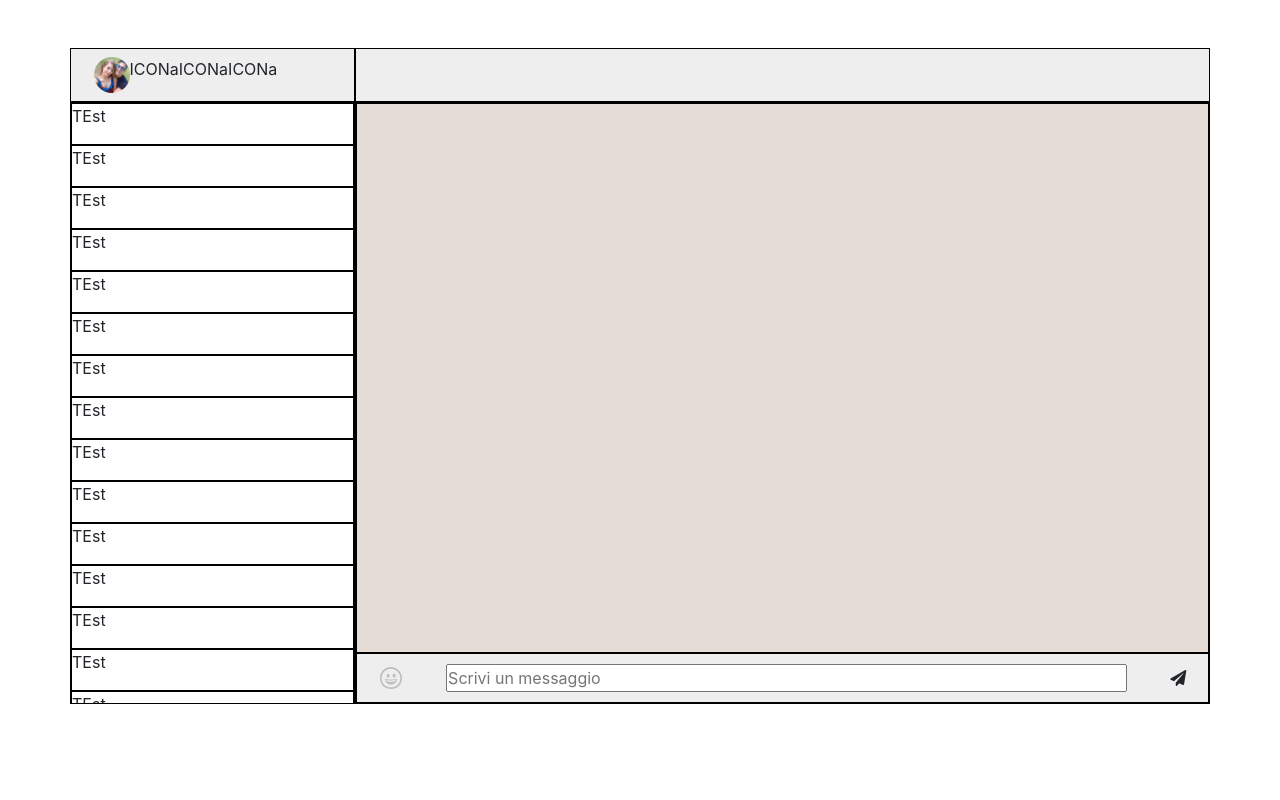
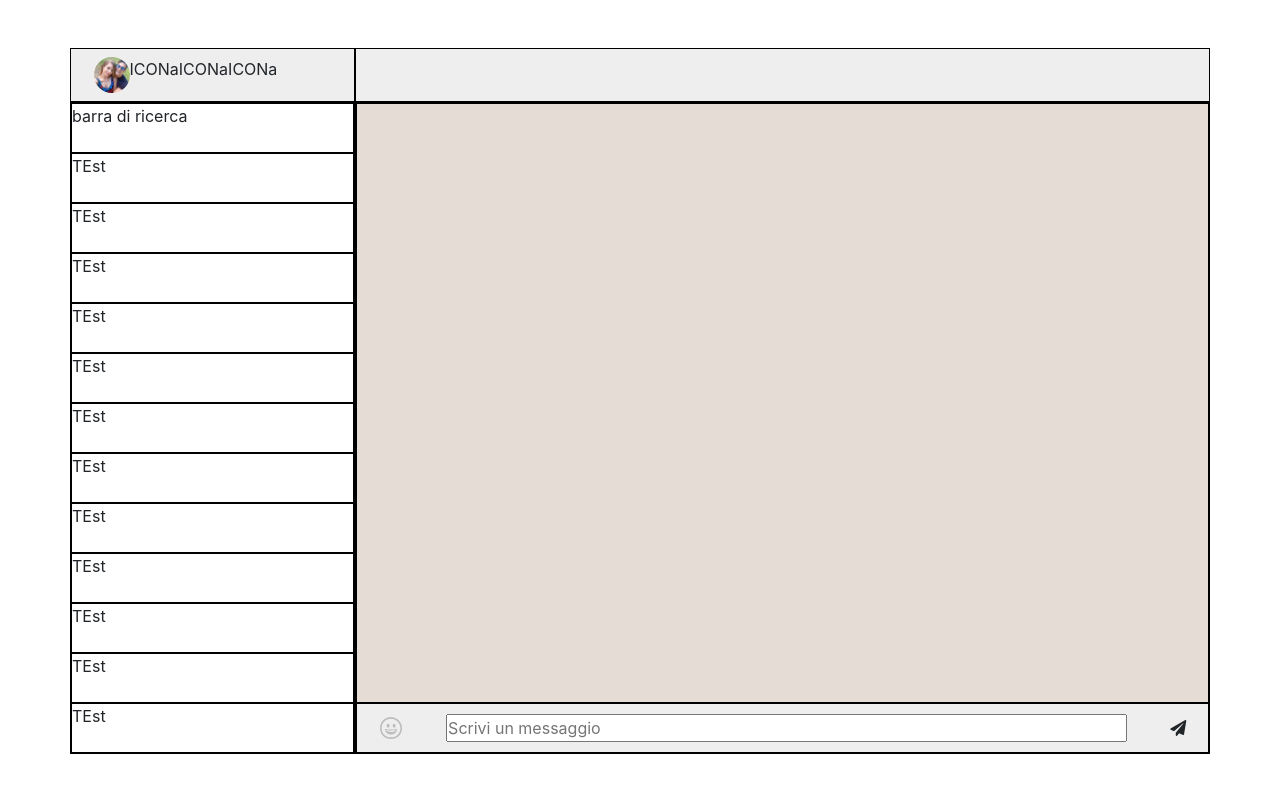
Before and after one commit to Mr2803/js-html-css-boolzap, a plain HTML site: page index.html in a window 1280 px wide. Drawn offline with nearby package versions, Linux system fonts and the light colour scheme.

Commit message:
add "search bar"

```diff
--- a/css/style.css
+++ b/css/style.css
@@ -4,13 +4,14 @@
    box-sizing: border-box;
 }
 
-.noPadding{
+.noPadding-margin{
    padding:0 !important;
+   margin:0 !important;
 }
 
 .debug{
    border:1px solid black;
-   min-height:30px;
+   min-height:50px;
 }
 
 .my_col-bg{
@@ -35,7 +36,7 @@
 }
 
 .my_chat{
-   height:550px;
+   height:600px;
    overflow-y: scroll;
 }
 
@@ -53,7 +54,6 @@
 .msgsent {
   background-color: #DCF8C6;
   padding: 5px;
-  margin-top: 10px;
 }
 
 /* Parte di templating */
--- a/index.html
+++ b/index.html
@@ -22,11 +22,15 @@
 
             </div>
 
+
          </div>
          <div class="col-9 debug my_col-bg">
 
          </div>
-         <div class="col-3 debug noPadding">
+         <div class="col-3 debug noPadding-margin">
+            <div>
+               <p class="debug noPadding-margin">barra di ricerca</p>
+            </div>
             <div class="my_list-global">
                <div class="my_list-item debug">
                   <p>TEst</p>
@@ -78,9 +82,8 @@
             </div>
 
          </div>
-         <div class="col-9 noPadding debug my_bg-chat">
-            <div class="my_chat debug">
-
+         <div class="col-9 noPadding-margin debug my_bg-chat">
+            <div class="my_chat  debug">
 
             </div>
            <div class="invio debug d-flex justify-content-around align-items-center">
@@ -96,8 +99,8 @@
    </div>
    <!-- blocco template non visibile in pagina -->
    <div id="template">
-      <div class='msgsent'>
-         <span class="testo"></span>
+      <div class='msgsent d-flex justify-content-start'>
+         <p class="testo"></p>
       </div>
    </div>
 
```
